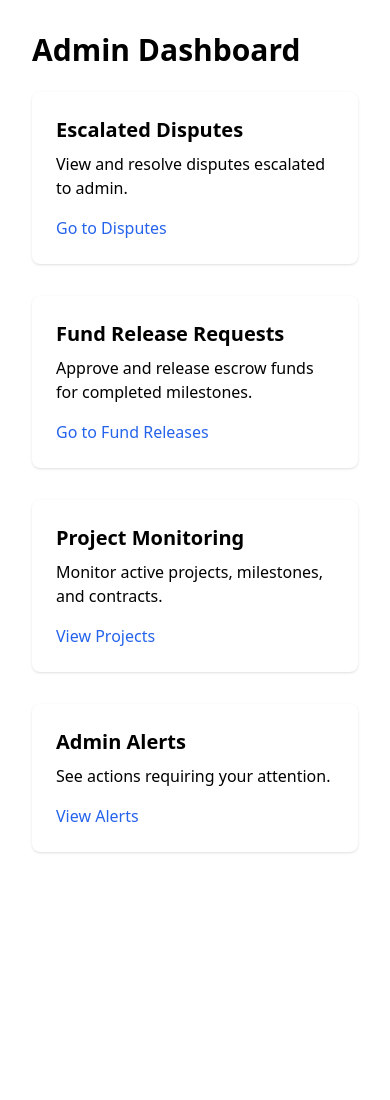
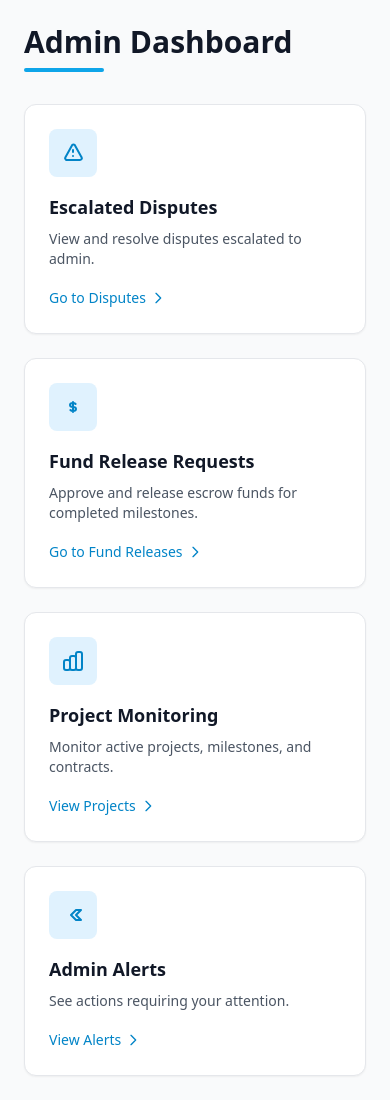
Before and after one commit to NestaNdereva23/PesaCrow, a Django app: page /home/admin-dashboard/ in a window 390 px wide. Before the commit the page ends 853 px from the top, so only its background shows below. Run offline with Django 5.2, Linux system fonts and the light colour scheme; the visitor is signed in with stand-in values (Sample User, id 1); some libraries are stand-ins or nearby versions.

Commit message:
fix: minor updates
-- fixed user login errors not displaying
-- improved admin user interface responsiveness

```diff
--- a/home/templates/home/admin_dashboard.html
+++ b/home/templates/home/admin_dashboard.html
@@ -1,38 +1,90 @@
 {% extends "base.html" %}
 {% block content %}
-<div class="p-8">
-    <h1 class="text-3xl font-bold mb-6">Admin Dashboard</h1>
-    <div class="grid grid-cols-1 md:grid-cols-2 gap-8">
+<div class="min-h-screen bg-gray-50 p-6">
+  <div class="max-w-7xl mx-auto">
+    <!-- Header -->
+    <div class="mb-8">
+      <h1 class="text-3xl font-bold text-gray-900 mb-2">Admin Dashboard</h1>
+      <div class="w-20 h-1 bg-sky-500 rounded"></div>
+    </div>
+
+    <!-- Dashboard Cards Grid -->
+    <div class="grid grid-cols-1 md:grid-cols-2 xl:grid-cols-4 gap-6">
+
       <!-- Escalated Disputes Card -->
-        <div class="bg-white p-6 rounded-lg shadow">
-            <h2 class="text-xl font-semibold mb-2">Escalated Disputes</h2>
-            <p>View and resolve disputes escalated to admin.</p>
-            <div class="mt-4">
-                <a href="#" class="text-blue-600 hover:underline">Go to Disputes</a>
+      <div class="bg-white rounded-xl shadow-sm border border-gray-200 p-6 hover:shadow-md">
+        <div class="flex items-center justify-between mb-4">
+          <div class="w-12 h-12 bg-sky-100 rounded-lg flex items-center justify-center">
+            <svg class="w-6 h-6 text-sky-600" fill="none" stroke="currentColor" viewBox="0 0 24 24">
+              <path stroke-linecap="round" stroke-linejoin="round" stroke-width="2" d="M12 9v2m0 4h.01m-6.938 4h13.856c1.54 0 2.502-1.667 1.732-2.5L13.732 4c-.77-.833-1.732-.833-2.5 0L4.314 16.5c-.77.833.192 2.5 1.732 2.5z"></path>
+            </svg>
           </div>
         </div>
+        <h2 class="text-lg font-semibold text-gray-900 mb-2">Escalated Disputes</h2>
+        <p class="text-gray-600 text-sm mb-4">View and resolve disputes escalated to admin.</p>
+        <a href="#" class="inline-flex items-center text-sky-600 hover:text-sky-700 font-medium text-sm">
+          Go to Disputes
+          <svg class="w-4 h-4 ml-1" fill="none" stroke="currentColor" viewBox="0 0 24 24">
+            <path stroke-linecap="round" stroke-linejoin="round" stroke-width="2" d="M9 5l7 7-7 7"></path>
+          </svg>
+        </a>
+      </div>
+
       <!-- Fund Release Requests Card -->
-        <div class="bg-white p-6 rounded-lg shadow">
-            <h2 class="text-xl font-semibold mb-2">Fund Release Requests</h2>
-            <p>Approve and release escrow funds for completed milestones.</p>
-            <div class="mt-4">
-                <a href="#" class="text-blue-600 hover:underline">Go to Fund Releases</a>
+      <div class="bg-white rounded-xl shadow-sm border border-gray-200 p-6 hover:shadow-md">
+        <div class="flex items-center justify-between mb-4">
+          <div class="w-12 h-12 bg-sky-100 rounded-lg flex items-center justify-center">
+            <svg class="w-6 h-6 text-sky-600" fill="none" stroke="currentColor" viewBox="0 0 24 24">
+              <path stroke-linecap="round" stroke-linejoin="round" stroke-width="2" d="M12 8c-1.657 0-3 .895-3 2s1.343 2 3 2 3 .895 3 2-1.343 2-3 2m0-8c1.11 0 2.08.402 2.599 1M12 8V7m0 1v8m0 0v1m0-1c-1.11 0-2.08-.402-2.599-1"></path>
+            </svg>
           </div>
         </div>
+        <h2 class="text-lg font-semibold text-gray-900 mb-2">Fund Release Requests</h2>
+        <p class="text-gray-600 text-sm mb-4">Approve and release escrow funds for completed milestones.</p>
+        <a href="#" class="inline-flex items-center text-sky-600 hover:text-sky-700 font-medium text-sm">
+          Go to Fund Releases
+          <svg class="w-4 h-4 ml-1" fill="none" stroke="currentColor" viewBox="0 0 24 24">
+            <path stroke-linecap="round" stroke-linejoin="round" stroke-width="2" d="M9 5l7 7-7 7"></path>
+          </svg>
+        </a>
+      </div>
+
       <!-- Project Monitoring Card -->
-        <div class="bg-white p-6 rounded-lg shadow">
-            <h2 class="text-xl font-semibold mb-2">Project Monitoring</h2>
-            <p>Monitor active projects, milestones, and contracts.</p>
-            <div class="mt-4">
-                <a href="#" class="text-blue-600 hover:underline">View Projects</a>
+      <div class="bg-white rounded-xl shadow-sm border border-gray-200 p-6 hover:shadow-md">
+        <div class="flex items-center justify-between mb-4">
+          <div class="w-12 h-12 bg-sky-100 rounded-lg flex items-center justify-center">
+            <svg class="w-6 h-6 text-sky-600" fill="none" stroke="currentColor" viewBox="0 0 24 24">
+              <path stroke-linecap="round" stroke-linejoin="round" stroke-width="2" d="M9 19v-6a2 2 0 00-2-2H5a2 2 0 00-2 2v6a2 2 0 002 2h2a2 2 0 002-2zm0 0V9a2 2 0 012-2h2a2 2 0 012 2v10m-6 0a2 2 0 002 2h2a2 2 0 002-2m0 0V5a2 2 0 012-2h2a2 2 0 012 2v14a2 2 0 01-2 2h-2a2 2 0 01-2-2z"></path>
+            </svg>
           </div>
         </div>
+        <h2 class="text-lg font-semibold text-gray-900 mb-2">Project Monitoring</h2>
+        <p class="text-gray-600 text-sm mb-4">Monitor active projects, milestones, and contracts.</p>
+        <a href="#" class="inline-flex items-center text-sky-600 hover:text-sky-700 font-medium text-sm">
+          View Projects
+          <svg class="w-4 h-4 ml-1" fill="none" stroke="currentColor" viewBox="0 0 24 24">
+            <path stroke-linecap="round" stroke-linejoin="round" stroke-width="2" d="M9 5l7 7-7 7"></path>
+          </svg>
+        </a>
+      </div>
+
       <!-- Alerts/Notifications Card -->
-        <div class="bg-white p-6 rounded-lg shadow">
-            <h2 class="text-xl font-semibold mb-2">Admin Alerts</h2>
-            <p>See actions requiring your attention.</p>
-            <div class="mt-4">
-                <a href="#" class="text-blue-600 hover:underline">View Alerts</a>
+      <div class="bg-white rounded-xl shadow-sm border border-gray-200 p-6 hover:shadow-md">
+        <div class="flex items-center justify-between mb-4">
+          <div class="w-12 h-12 bg-sky-100 rounded-lg flex items-center justify-center">
+            <svg class="w-6 h-6 text-sky-600" fill="none" stroke="currentColor" viewBox="0 0 24 24">
+              <path stroke-linecap="round" stroke-linejoin="round" stroke-width="2" d="M15 17h5l-5-5 5-5H15l-5 5 5 5z"></path>
+            </svg>
+          </div>
+        </div>
+        <h2 class="text-lg font-semibold text-gray-900 mb-2">Admin Alerts</h2>
+        <p class="text-gray-600 text-sm mb-4">See actions requiring your attention.</p>
+        <a href="#" class="inline-flex items-center text-sky-600 hover:text-sky-700 font-medium text-sm">
+          View Alerts
+          <svg class="w-4 h-4 ml-1" fill="none" stroke="currentColor" viewBox="0 0 24 24">
+            <path stroke-linecap="round" stroke-linejoin="round" stroke-width="2" d="M9 5l7 7-7 7"></path>
+          </svg>
+        </a>
       </div>
     </div>
   </div>
--- a/home/templates/registration/login.html
+++ b/home/templates/registration/login.html
@@ -12,8 +12,8 @@
       <div
         class="max-w-md p-4 space-y-2 bg-secondaryblue border border-gray-200 rounded-lg md:space-y-6 sm:p-8"
       >
-        {% if form.errors %} {% for message in messages %}
-        <p>{{ message }}</p>
+        {% if messages %} {% for message in messages %}
+        <p class="text-red-500">{{ message }}</p>
         {% endfor %} {% endif %}
 
         <form method="post" class="max-w-md space-y-4 md:space-y-6">
```
Also changed, not shown: PesaCrow/settings.py (+3 -4 lines), 1 other file. Lines whose indentation alone changed are shown as unchanged.
